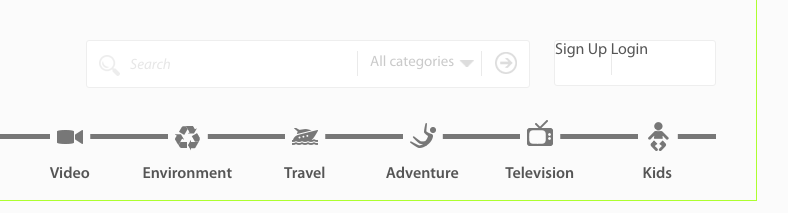
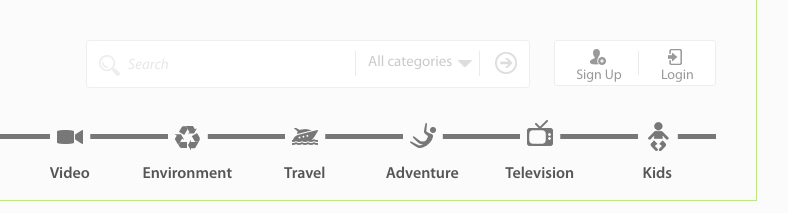
Before and after one commit to Andrey-Zhiryakov/Frontend-course, a plain HTML site: page final_task/index.html in a window 1280 px wide. Shown: the top 213 px of the page, 394-1182 px from the left. Drawn offline with Linux system fonts and the light colour scheme.

Commit message:
complete header

```diff
--- a/final_task/css/style.css
+++ b/final_task/css/style.css
@@ -209,7 +209,7 @@ input[type="text"]:-ms-input-placeholder         {color:#e7e7e7; font-style: ita
   width: 444px;
   height: 48px;
   padding-top: 5px;
-  padding-left: 41px;
+  padding-left: 36px;
   float: left;
   border-radius: 3px;
   background-position: -3px -197px;
@@ -227,6 +227,7 @@ input[type="text"]:-ms-input-placeholder         {color:#e7e7e7; font-style: ita
   width: 212px;
   padding-top: 7px;
   padding-right: 5px;
+  padding-left: 5px;
   display: block;
   float: left;
   font-size: 15px;
@@ -358,6 +359,7 @@ ul[class*="categories"] > li:nth-child(2n+1) > .category {
 .account-box {
   width: 162px;
   height: 46px;
+  padding-left: 5px;
   position: relative;
   float: right;
   border-radius: 3px;
@@ -368,11 +370,33 @@ ul[class*="categories"] > li:nth-child(2n+1) > .category {
   bottom: 10px;
 }
 
+.account-button {
+  width: 75px;
+  height: 100%;
+  display: inline-block;
+  box-sizing: border-box;
+  text-align: center;
+  font-size: 14px;
+  color:  #999999;
+}
 
+.sign-up {
+  background-position: 15px -254px;
+}
 
+.sign-up:hover {
+  background-position: 15px -300px;
+  color: #fdcc05;
+}
 
+.login {
+  background-position: 15px -111px;
+}
 
-
+.login:hover {
+  background-position: 15px -157px;
+  color: #fdcc05;
+}
 
 .header-nav {
   width: 100%;
--- a/final_task/index.html
+++ b/final_task/index.html
@@ -82,11 +82,11 @@
             </form>
           </div>
           <div class="account-box box">
-            <a href="" class="button">
+            <a href="" class="account-button sign-up bottom-text top-box-sprite">
               Sign Up
             </a>
             <div class="vertical-separator"></div>
-            <a href="#" class="button">
+            <a href="#" class="account-button login bottom-text top-box-sprite">
               Login
             </a>
           </div>
```
